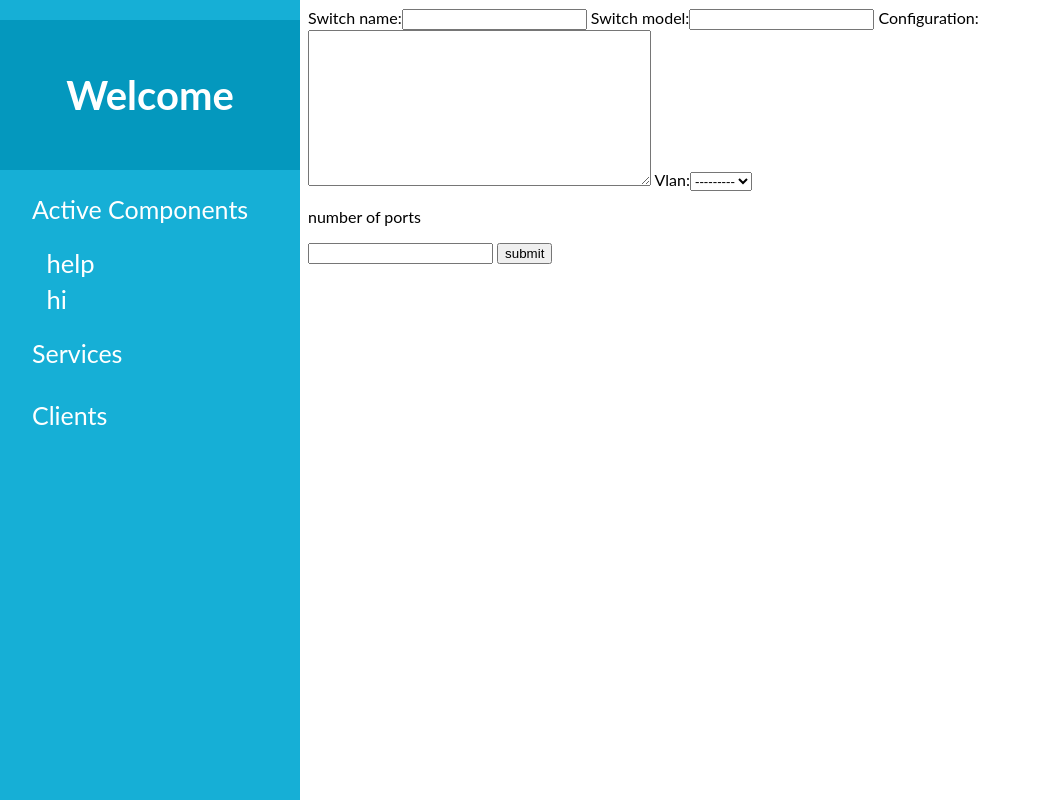
After one commit to jaysonmk2/Comsroomform, a Django app: page /devices/switchInp in a window 1280 px wide. The commit adds this page. Shown: the whole page, without its empty margins (0-1037 px from the left). Run offline with Django 3.2, Linux system fonts and the light colour scheme; data that the repository does not hold is empty.

Commit message:
added switch and ports

```diff
--- /dev/null
+++ b/Home/sitadevices/forms.py
@@ -0,0 +1,9 @@
+from django import forms
+from . models import Switch, Port
+
+
+class SwitchInp(forms.ModelForm):
+    class Meta:
+        model=Switch
+        fields='__all__'
+        exclude = ['submitted_date_time',]
--- a/Home/sitadevices/models.py
+++ b/Home/sitadevices/models.py
@@ -1,4 +1,5 @@
 from django.db import models
+from django.utils import timezone
 
 # Create your models here.
 
@@ -6,13 +7,33 @@ from django.db import models
 
 
 
+class Vlan(models.Model):
+    vlan_desc = models.TextField()
+    static_ip_conf = models.CharField(max_length=50)
+    static_ip_addr = models.CharField(max_length=100)
+    internal_ip_config = models.CharField(max_length=100)
+    internal_ip_range = models.CharField(max_length=100)
+    additional_conf = models.TextField()
+    submitted_date_time = models.DateTimeField(default=timezone.now)
+
+
+class Switch(models.Model):
+    switch_name = models.CharField(max_length=200)
+    switch_model = models.CharField(max_length=100)
+    configuration = models.TextField()
+    vlan = models.ForeignKey(Vlan, on_delete=models.CASCADE, blank=True, null=True)
+
+
 
 class Port(models.Model):
     port_number = models.IntegerField()
     port_desc = models.TextField()
     associate = models.CharField(max_length=200)
-    uuid = models.CharField(max_length=200)
+    # uuid = models.CharField(max_length=200)
     status = models.BooleanField()
+    submitted_date_time = models.DateTimeField(default=timezone.now)
+    switch = models.ForeignKey(Switch, on_delete= models.CASCADE)
+
 
 # class Room(models.Model):
 #     room = models.CharField(max_length=255)
--- /dev/null
+++ b/Home/sitadevices/templates/admin/addswitch.html
@@ -0,0 +1,13 @@
+{% extends 'admin/base1.html' %}
+
+{% block content %}
+<form enctype="multipart/form-data" action="{%url 'device:switchInp'%}"  class="swithc-inpform" method="POST">
+    {%csrf_token%}
+
+    {{dic.form}}
+
+    <p>number of ports</p>
+    <input type="number" name="port-amount">
+    <button type="submit" value="submit">submit</button>
+</form>
+{% endblock  %}
--- a/Home/sitadevices/templates/admin/base1.html
+++ b/Home/sitadevices/templates/admin/base1.html
@@ -86,7 +86,7 @@
         </div>
       <p href="#">Active Components</p>
         <ul>
-            <li><a href="" class="a-title">help</a></li>
+            <li><a href="{%url 'device:switchInp'%}" class="a-title">help</a></li>
             <li><a href="" class="a-title">hi</a></li>
         </ul>
       <p href="#">Services</p>
--- a/Home/sitadevices/urls.py
+++ b/Home/sitadevices/urls.py
@@ -1,9 +1,10 @@
 from django.urls import path
-from . views import DeviceHome
+from . views import DeviceHome, SwitchForm
 
 
 app_name = 'device'
 
 urlpatterns =[
-    path('',DeviceHome, name="deviceHome")
+    path('',DeviceHome, name="deviceHome"),
+    path('switchInp', SwitchForm, name='switchInp')
 ]
--- a/Home/sitadevices/views.py
+++ b/Home/sitadevices/views.py
@@ -1,8 +1,48 @@
 from django.shortcuts import render
 from django.contrib.auth.decorators import login_required
-
+from .forms import SwitchInp
+from .models import Port
+from django.shortcuts import redirect, render, get_object_or_404
 # Create your views here.
 
 @login_required
 def DeviceHome(request):
     return render(request, 'admin/home.html')
+
+def SwitchForm(request):
+    if request.method == "POST":
+        port_amount = int(request.POST.get('port-amount'))
+        form = SwitchInp(request.POST)
+
+
+        print(port_amount)
+        if form.is_valid():
+            port_count = 0
+            bigform = form.save()
+
+            for n in range(port_amount):
+                port = Port(port_number = port_count,port_desc='', associate='switch',status=False, switch_id=bigform.id)
+                port.save()
+                port_count = port_count + 1
+
+            port_count = 0
+
+            # for f in request.FILES.getlist('files'):
+            #     inputs = FileInput(request.FILES, request.POST)
+            #     if inputs.is_valid():
+            #         fileinp = inputs.save(commit=False)
+            #         fileinp.files = f
+            #         fileinp.form_fk = bigform
+            #         fileinp.save()
+            #     else:
+            #       pass
+            return redirect('device:switchInp')
+        else:
+            pass
+    else:
+        form = SwitchInp()
+
+    dic = {
+        'form': form,
+    }
+    return render(request, 'admin/addswitch.html', {'dic': dic})
```
Also changed, not shown: Home/db.sqlite3, Home/sitadevices/migrations/0001_initial.py (added), Home/sitadevices/migrations/0002_alter_switch_vlan.py (added).
